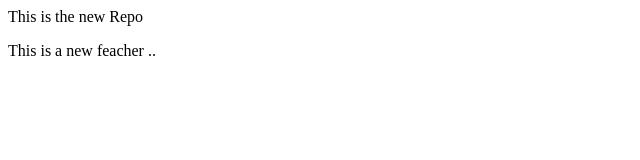
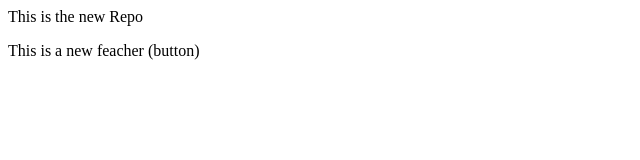
Before and after one commit to ItaliyaJash/localrepo, a plain HTML site: page index.html in a window 1280 px wide. Shown: the full height of the page, 0-640 px from the left. Drawn offline with Linux system fonts and the light colour scheme.

```diff
--- a/index.html
+++ b/index.html
@@ -1,2 +1,2 @@
 <p>This is the new Repo</p>
-<p>This is a new feacher ..</p>
+<p>This is a new feacher (button)</p>
```
